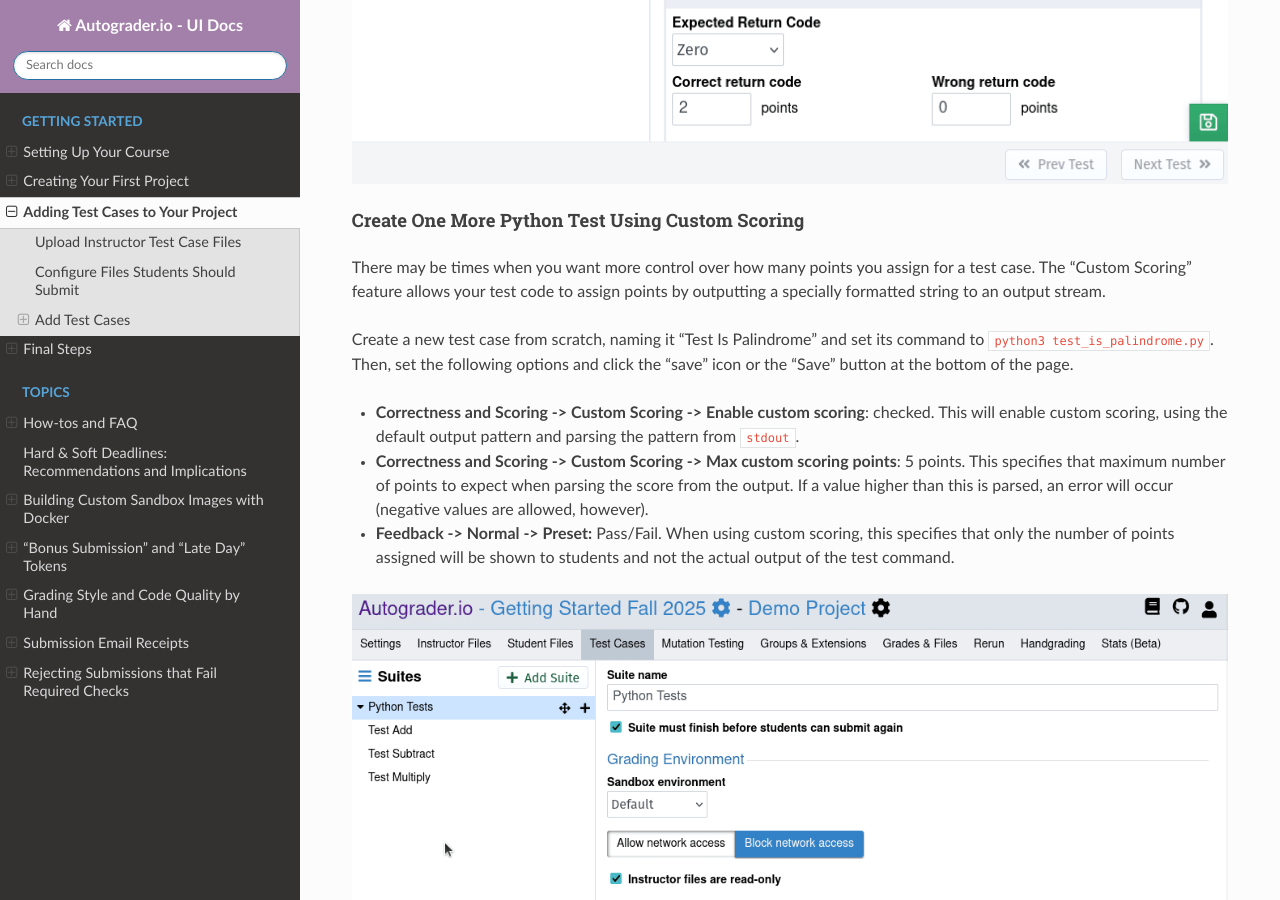
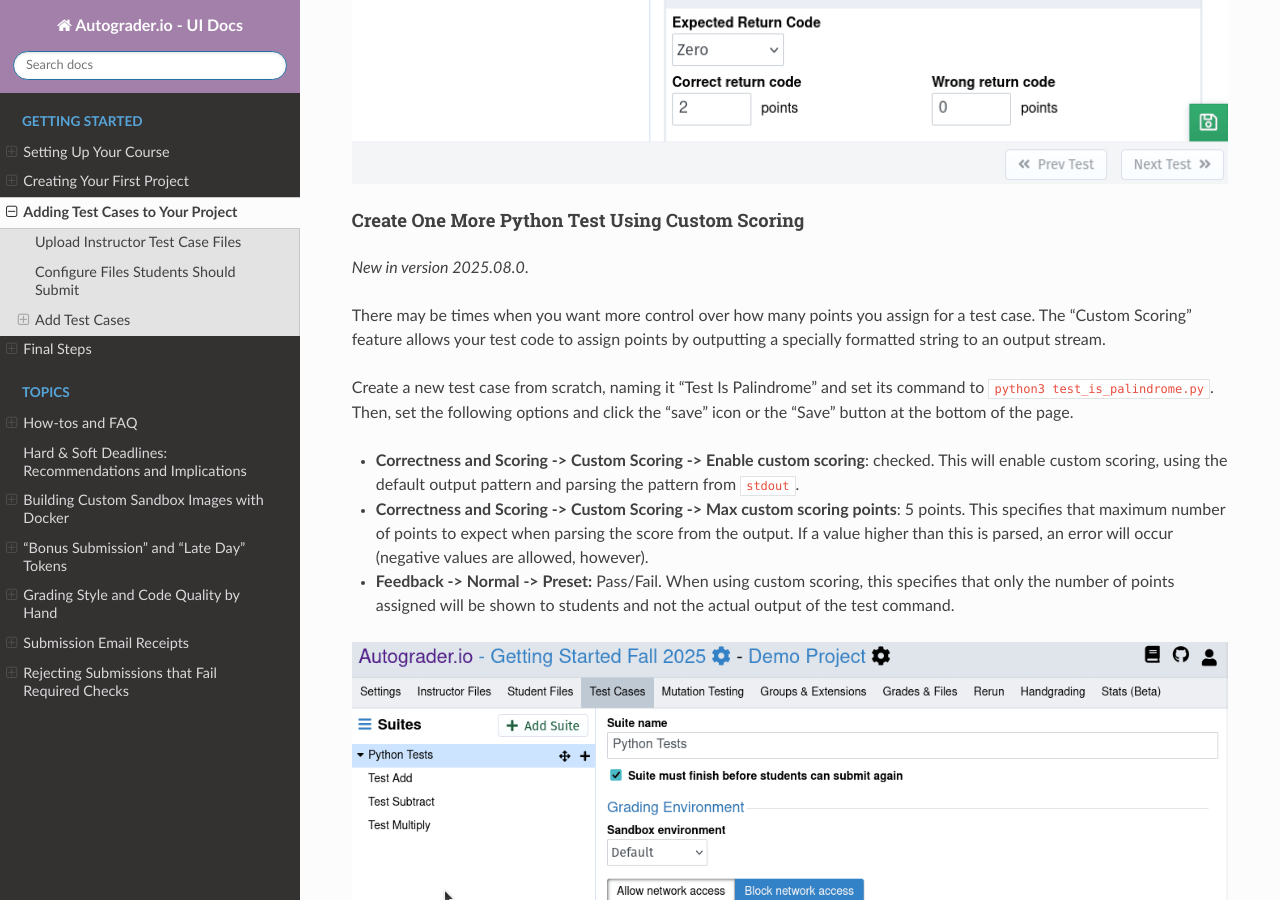
Before and after one commit to eecs-autograder/autograder.io, a Sphinx documentation site: the page built from docs/getting_started/adding_test_cases.rst, in a window 1280 px wide and 900 px high, scrolled down 9494 px. Built offline with Sphinx 7.4.7 and the Read the Docs theme 3.1.0, drawn with Linux system fonts in a browser that asks for light colours.

Commit message:
Add "new in version..."

```diff
--- a/docs/getting_started/adding_test_cases.rst
+++ b/docs/getting_started/adding_test_cases.rst
@@ -139,6 +139,8 @@
 
 Create One More Python Test Using Custom Scoring
 """"""""""""""""""""""""""""""""""""""""""""""""
+*New in version 2025.08.0*.
+
 There may be times when you want more control over how many points you assign
 for a test case. The "Custom Scoring" feature allows your test code to assign
 points by outputting a specially formatted string to an output stream.
```
